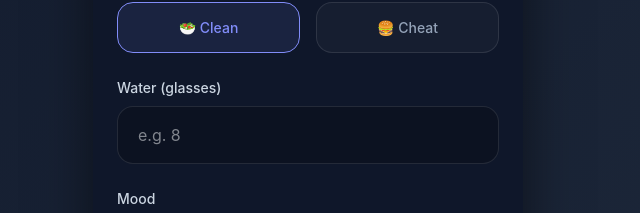
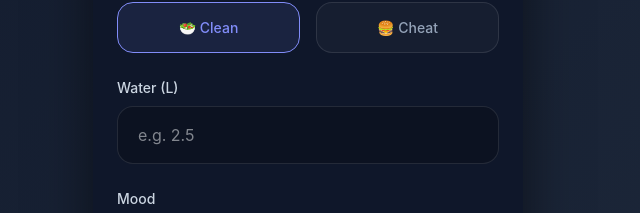
Before and after one commit to RajeshPardha108/weight-loss-app, a Next.js app: page / in a window 1280 px wide. Shown: the part 643-856 px from the top of the page, without its empty margins (332-972 px from the left). Built offline with nearby package versions, Linux system fonts and the light colour scheme; no server answers; the database is empty.

Commit message:
Fix water tracking to use liters

```diff
--- a/app/page.tsx
+++ b/app/page.tsx
@@ -63,7 +63,7 @@ export default function Home() {
         weight_before_toilet: weightBefore ? parseFloat(weightBefore) : null,
         weight_after_toilet: weightAfter ? parseFloat(weightAfter) : null,
         steps: steps ? parseInt(steps, 10) : null,
-        water_glasses: water ? parseInt(water, 10) : null,
+        water_glasses: water ? parseFloat(water) : null,
         meal_status: meal,
         mood: mood
       };
@@ -188,13 +188,14 @@ export default function Home() {
           </div>
 
           <div className={styles.inputGroup}>
-            <label className={styles.label}>Water (glasses)</label>
+            <label className={styles.label}>Water (L)</label>
             <input
               type="number"
               className={styles.input}
-              placeholder="e.g. 8"
+              placeholder="e.g. 2.5"
               value={water}
               onChange={(e) => setWater(e.target.value)}
+              step="0.1"
             />
           </div>
 
--- a/app/progress/page.tsx
+++ b/app/progress/page.tsx
@@ -281,7 +281,7 @@ export default function Progress() {
             {avgWater !== null && (
               <div className={styles.insightCard}>
                 <div className={styles.insightTitle}>💧 Hydration</div>
-                <div className={styles.insightText}>You're averaging {avgWater} glasses/day.</div>
+                <div className={styles.insightText}>You're averaging {avgWater} L/day.</div>
               </div>
             )}
 
```
